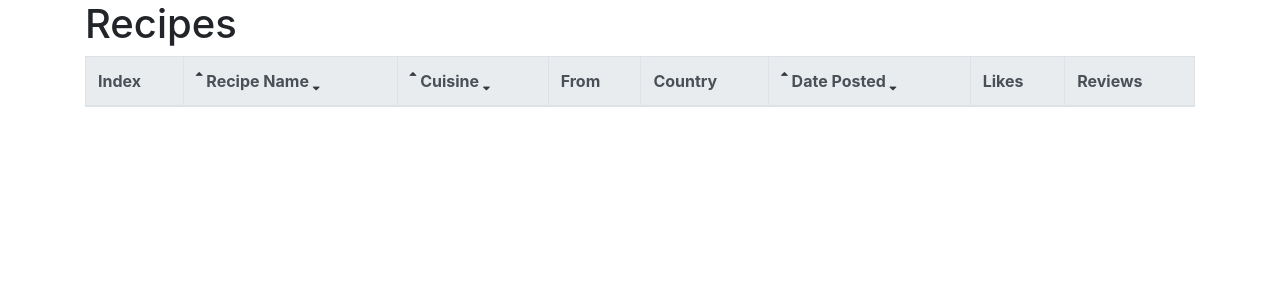
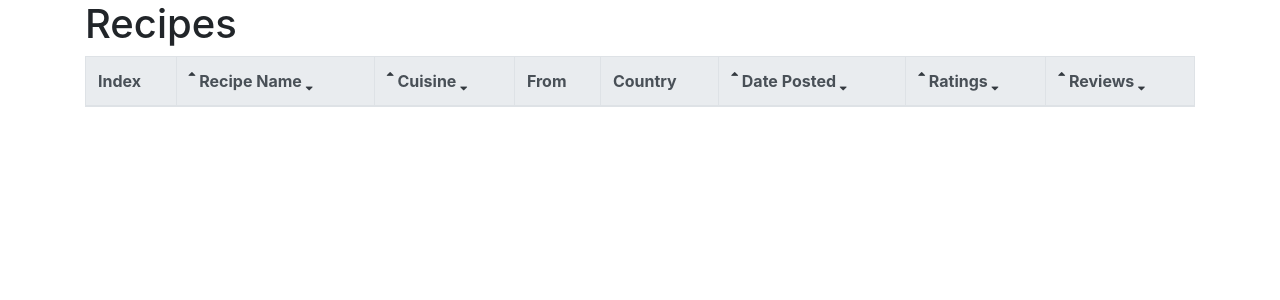
Before and after one commit to ksngo/Project3-recipes, a Flask app: page /recipes/ in a window 1280 px wide. Shown: the part 56-356 px from the top of the page. Run offline with Flask 2, Linux system fonts and the light colour scheme; data that the repository does not hold is empty; some libraries are stand-ins or nearby versions.

Commit message:
add sort buttons for likes/reviews in public recipes page.

```diff
--- a/app.py
+++ b/app.py
@@ -517,6 +517,41 @@ def sort_recipe_a() :
 
     return render_template("public_all_recipes.html", get_recipes = get_recipes , get_users=get_users)
 
+#####--------------------------Sort by average ratings descending-----------------------------
+@app.route("/recipes/sort_likes_d")
+def sort_ratings_d() :
+
+    get_recipes = client[DB_NAME].recipes.find().sort( "avg_likes" , -1)
+    get_users = list(client[DB_NAME].users.find())
+
+    return render_template("public_all_recipes.html", get_recipes = get_recipes , get_users=get_users)
+
+#####--------------------------Sort by average ratings acscending-----------------------------
+@app.route("/recipes/sort_likes_a")
+def sort_ratings_a() :
+
+    get_recipes = client[DB_NAME].recipes.find().sort( "avg_likes" , 1)
+    get_users = list(client[DB_NAME].users.find())
+
+    return render_template("public_all_recipes.html", get_recipes = get_recipes , get_users=get_users)
+
+######--------------------------Sort by number reviews descending-----------------------------
+@app.route("/recipes/sort_reviews_d")
+def sort_reviews_d() :
+
+    get_recipes = client[DB_NAME].recipes.find().sort( "num_reviews" , -1)
+    get_users = list(client[DB_NAME].users.find())
+
+    return render_template("public_all_recipes.html", get_recipes = get_recipes , get_users=get_users)
+
+######--------------------------Sort by number reviews ascending-----------------------------
+@app.route("/recipes/sort_reviews_a")
+def sort_reviews_a() :
+
+    get_recipes = client[DB_NAME].recipes.find().sort( "num_reviews" , 1)
+    get_users = list(client[DB_NAME].users.find())
+
+    return render_template("public_all_recipes.html", get_recipes = get_recipes , get_users=get_users)
 
 #--------------------------functions------------------------
 
@@ -538,7 +573,7 @@ def find_recipe_avg_rating (recipe_id) :
         for x in range(number_of_ratings):
             rating_sum = rating_sum + int(get_my_recipe['likes'][x]['ratings'])
 
-        recipe_avg_rating = rating_sum / number_of_ratings
+        recipe_avg_rating = str(round(float(rating_sum / number_of_ratings),2))
     else:
 
         recipe_avg_rating ="null"
--- a/templates/public_all_recipes.html
+++ b/templates/public_all_recipes.html
@@ -47,8 +47,16 @@
                 Date Posted
                 <a href="{{url_for('sort_date_d')}}" style="text-decoration:none;"><sub><i class="fa fa-sort-desc text-dark" aria-hidden="true"></i></sub></a>
             </th>
-            <th>Likes</th>
-            <th> Reviews </th>
+            <th>
+                <a href="{{url_for('sort_ratings_a')}}" style="text-decoration:none;"><sup><i class="fa fa-sort-asc text-dark" aria-hidden="true"></i></sup></a>
+                Ratings
+                <a href="{{url_for('sort_ratings_d')}}" style="text-decoration:none;"><sub><i class="fa fa-sort-desc text-dark" aria-hidden="true"></i></sub></a>
+            </th>
+            <th>
+                <a href="{{url_for('sort_reviews_a')}}" style="text-decoration:none;"><sup><i class="fa fa-sort-asc text-dark" aria-hidden="true"></i></sup></a>
+                Reviews
+                <a href="{{url_for('sort_reviews_d')}}" style="text-decoration:none;"><sub><i class="fa fa-sort-desc text-dark" aria-hidden="true"></i></sub></a>
+            </th>
         </tr>
     </thead>
         {% for r in get_recipes %}
```
